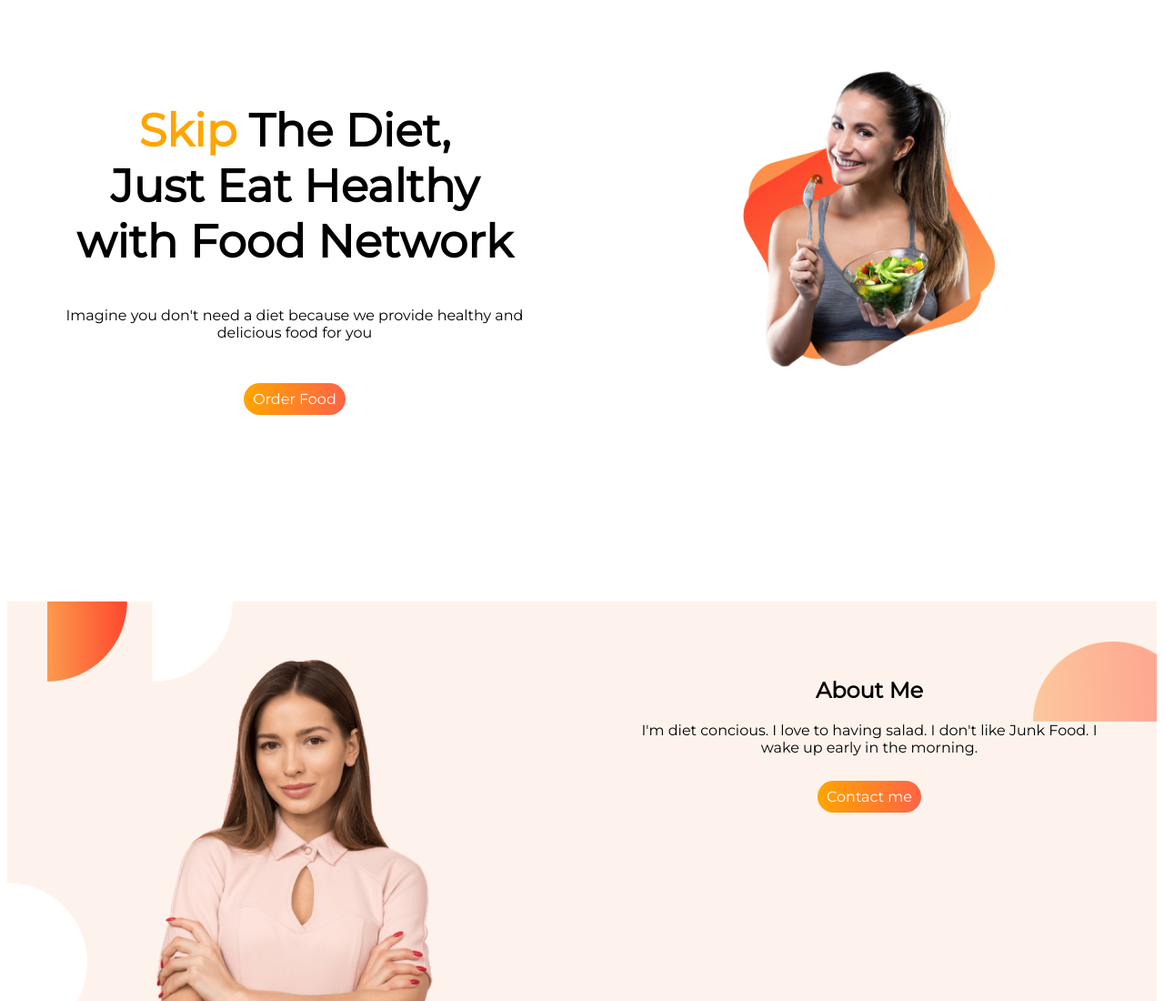
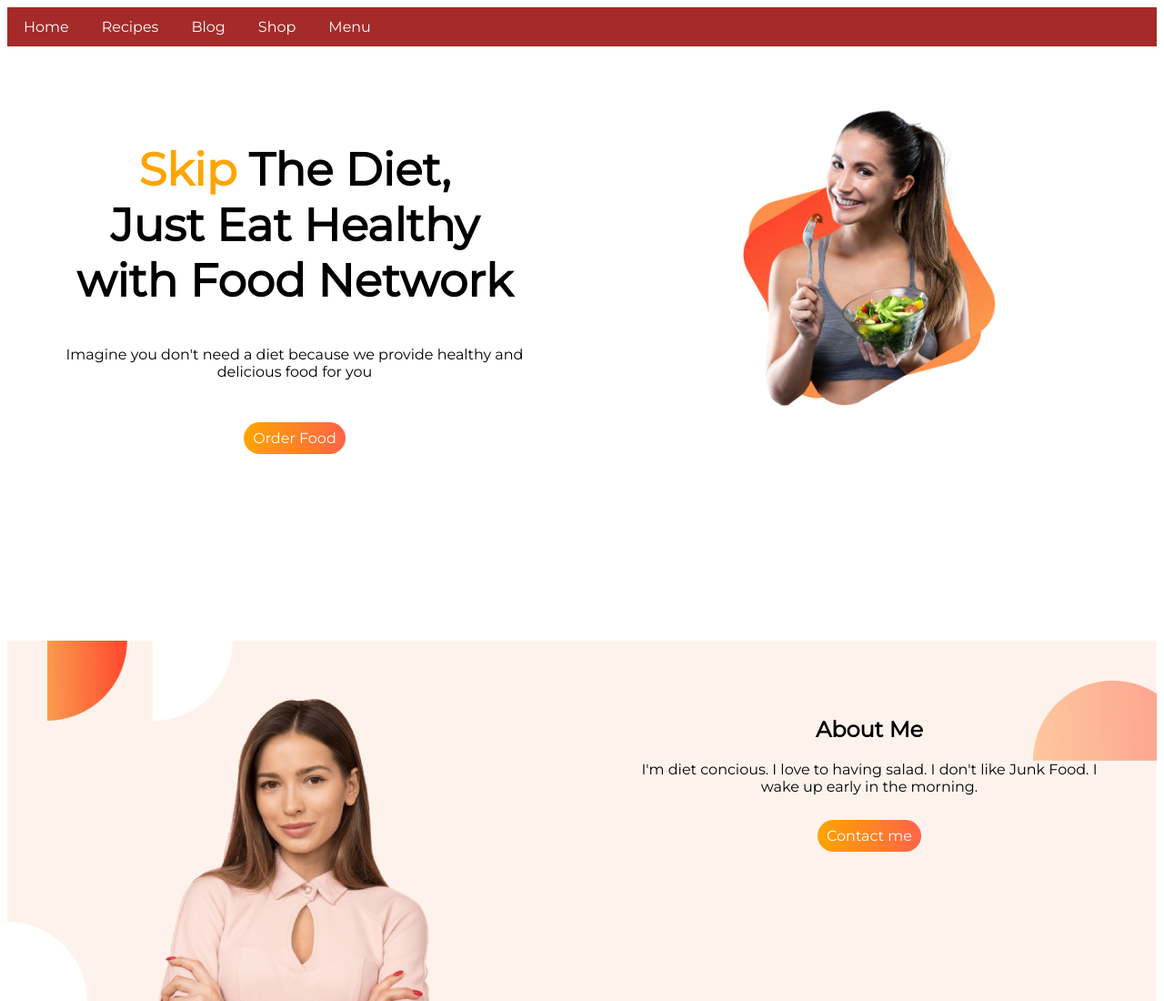
Before and after one commit to arifphero4/first-assignment, a plain HTML site: page index.html in a window 1280 px wide. Shown: the top 1100 px of the page at 91% size. Drawn offline with Linux system fonts and the light colour scheme.

Commit message:
menu bar added

```diff
--- a/index.html
+++ b/index.html
@@ -14,6 +14,14 @@
     <link rel="stylesheet" href="style.css" />
   </head>
   <body>
+    <ul>
+      <li><a herf="#">home</a></li>
+      <li><a herf="#">recipes</a></li>
+      <li><a herf="#">blog</a></li>
+      <li><a herf="#">shop</a></li>
+      <li><a herf="#">menu</a></li>
+    </ul>
+
     <section class="flexible-container">
       <div class="half-width">
         <h1 class="heading">
--- a/style.css
+++ b/style.css
@@ -1,5 +1,22 @@
 body {
   font-family: "Montserrat", sans-serif;
+}
+ul {
+  margin: 0;
+  padding: 0;
+  background: brown;
+  overflow: hidden;
+}
+ul li {
+  float: left;
+  list-style-type: none;
+}
+ul li a {
+  color: white;
+  text-decoration: none;
+  text-transform: capitalize;
+  padding: 12px 18px;
+  display: inline-block;
 }
 
 h1 {
```
